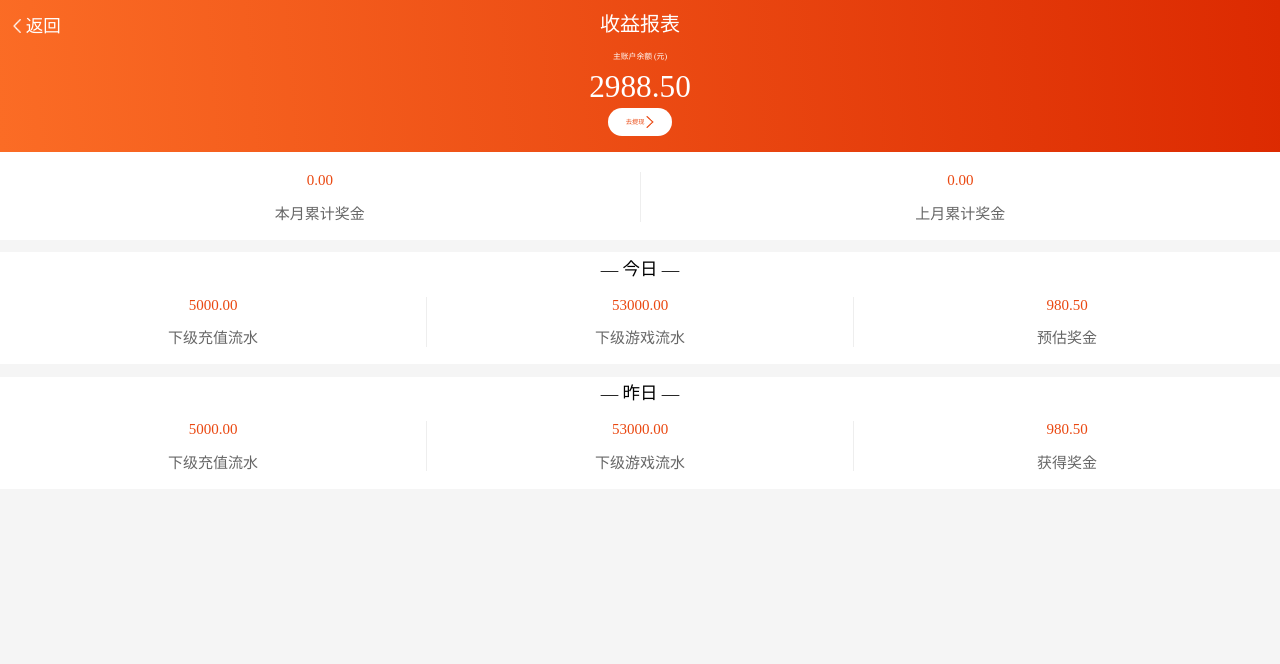
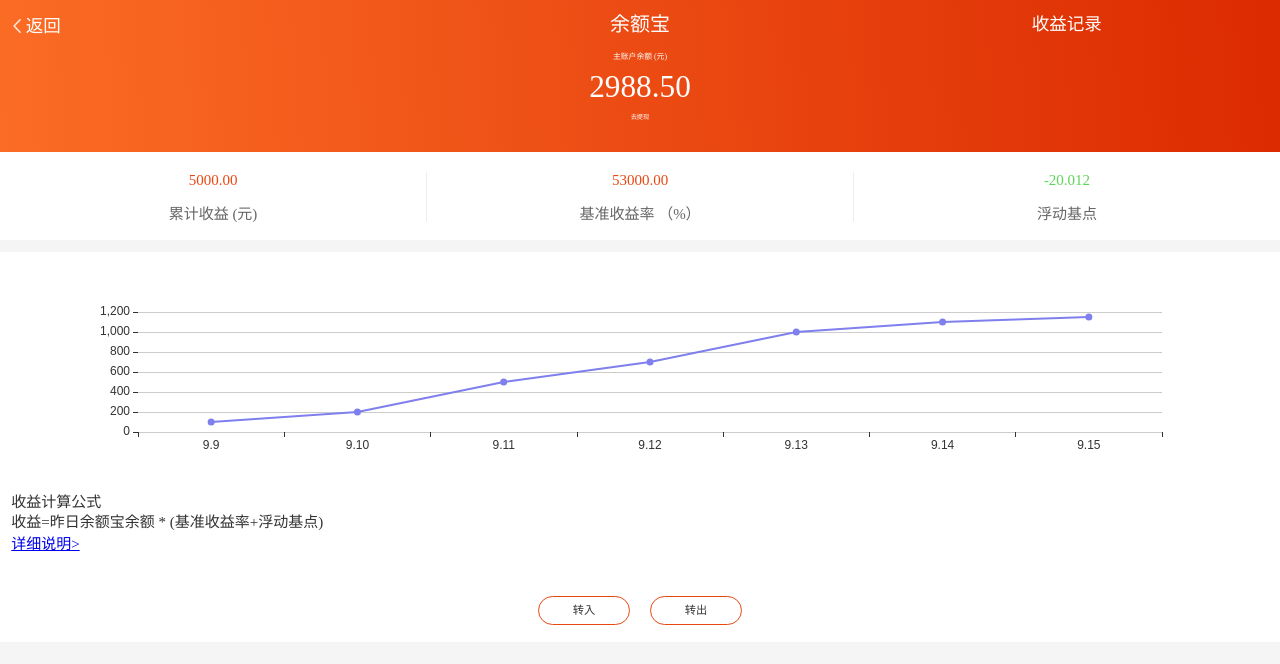
Before and after one commit to lidan327/brand0225, a plain HTML site: page src/balanceTreasure.html in a window 1280 px wide. Drawn offline with Linux system fonts and the light colour scheme; some packages are replaced by stand-ins of ours; a script that the page names is missing.

Commit message:
折线图

```diff
--- a/src/earningsList.html
+++ b/src/balanceTreasure.html
@@ -33,39 +33,46 @@
 			.earnings-balance:nth-child(2){
 				font-size: 3.125rem;
 			}
-			.earnings-balance:nth-child(3)>div{
-				width: 6.375rem;
-				height: 2.75rem;
-				background: #FFFFFF;
-				border-radius: 1.5rem;
-				color: #ea4811;
-				text-align: center;
-				line-height: 2.75rem;
-			}
-			.earnings-balance:nth-child(3) img{
-				height: 1.25rem;
-				vertical-align: middle;
-				margin-bottom:1px;
-			}
 			/*floor0 开始*/
-			/*title 标题 开始*/
-			.earnings-title{
-				background: #FFFFFF;
-				display: flex;
-				font-size: 1.75rem;
-				justify-content: center;
-			}
-			.earnings-title>span{
-				line-height: 1.5rem;
-				padding-top:0.9375rem ;
-			}
-			/*title 标题 结束*/
 			/*floor 开始*/
 			.earnings-wrap .promote-floor>text:first-child{
 				color: #EA4811;
 			}
 			/*floor 结束*/
-
+			/*eacharts 开始*/
+			.balance-eacharts{
+				background: #FFFFFF;
+			}
+			.balance-floor{
+				height: 15rem;
+				background: #FFFFFF;
+				padding:  0 1.125rem;
+				font-size: 1.5rem;
+				color: #333333;
+			}
+			.balance-floor>span{
+				display: block;
+				line-height: 2rem;
+			}
+			.balance-btn{
+				margin-top: 3.125rem;
+				text-align: center;
+				display: flex;
+				justify-content: center;
+			}
+			.balance-btn>p{
+				height: 2.75rem;
+				line-height: 2.75rem;
+				width: 9rem;
+				font-size: 1.125rem;
+				color: #333333;
+				background: #FFFFFF;
+				border: 1px solid #EA4811;
+				border-radius: 2rem;
+			}
+			.balance-btn>p:first-child{
+				margin-right: 2rem;
+			}
 		</style>
 	</head>
 	<body>
@@ -75,8 +82,8 @@
 					<div class="earnings-header">
 						<div class="login-header-title flex header">
 							<div class="login-return"><a href="javascript:history.back(-1)"><img src="../img/arrow-left.png"/><text>返回</text></a></div>
-							<div>收益报表</div>
-							<div></div>
+							<div>余额宝</div>
+							<div>收益记录</div>
 						</div>
 					</div>
 					<!--账户金额floor0 开始-->
@@ -88,67 +95,79 @@
 							<span>2988.50</span>
 						</div>
 						<div class="earnings-balance">
-							<div><span>去提现 </span><img src="../img/ico-arrow-y.png" alt="" /></div>
+							<div><span>去提现 </span></div>
 						</div>
 					</div>
 					<!--账户金额floor0 结束-->
 				</div>
-				<!--推广floor1 开始-->
-				<div class="promote-floors flex">
-					<div class="promote-floor">
-						<text>0.00</text>
-						<text>本月累计奖金</text>
-					</div>
-					<div class="promote-floor">
-						<text>0.00</text>
-						<text>上月累计奖金</text>
-					</div>
-				</div>
-				<!--推广floor1 结束-->
-
 				<!--推广floor2 开始-->
-				<div class="earnings-title">
-					<span>— 今日 —</span>
-				</div>
 				<div class="promote-floors flex">
 					<div class="promote-floor">
 						<text>5000.00</text>
-						<text>下级充值流水</text>
+						<text>累计收益 (元)</text>
 					</div>
 					<div class="promote-floor">
 						<text>53000.00</text>
-						<text>下级游戏流水</text>
+						<text>基准收益率 （%）</text>
 					</div>
 					<div class="promote-floor">
-						<text>980.50</text>
-						<text>预估奖金</text>
+						<text style="color: #5cd655;">-20.012</text>
+						<text>浮动基点</text>
 					</div>
 				</div>
 				<!--推广floor2 结束-->
-
-				<!--推广floor3 开始-->
-				<div class="earnings-title">
-					<span>— 昨日 —</span>
-				</div>
-				<div class="promote-floors flex">
-					<div class="promote-floor">
-						<text>5000.00</text>
-						<text>下级充值流水</text>
-					</div>
-					<div class="promote-floor">
-						<text>53000.00</text>
-						<text>下级游戏流水</text>
-					</div>
-					<div class="promote-floor">
-						<text>980.50</text>
-						<text>获得奖金</text>
+				<!--eacharts折线图 开始-->
+				<div class="balance-eacharts" style="height: 24rem;">
+					<div id="">
+						<div id="echarts" style="width: 100%;height: 24rem; padding: 0 1rem;"></div>
 					</div>
 				</div>
-				<!--推广floor3 结束-->
+				<!--eacharts折线图 结束-->
+				<div class="balance-floor">
+					<span>收益计算公式</span>
+					<span>收益=昨日余额宝余额 * (基准收益率+浮动基点)</span>
+					<a href="#">详细说明></a>
+					<div class="balance-btn">
+						<p>转入</p>
+						<p>转出</p>
+					</div>
+				</div>
 			</div>
+
 		</div>
+		<script src="../js/echarts.min.js" type="text/javascript" charset="utf-8"></script>
 		<script type="text/javascript">
+            var myChart = echarts.init(document.getElementById('echarts'));
+			option = {
+			    xAxis: {
+			        type: 'category',
+			        data: ['9.9', '9.10', '9.11', '9.12', '9.13', '9.14', '9.15'],
+			        axisLine: {show: false},
+			        splitLine: {
+						show: false
+					}
+			    },
+			    yAxis: {
+			        type: 'value',
+			        max:1200,
+			        axisLine: {show: false},
+			        splitLine: {
+						show: true
+					}
+			    },
+			    series: [{
+			        data: [100, 200, 500, 700, 1000, 1100, 1150],
+			        type: 'line',
+			        itemStyle: {
+			        	normal: { color: "#7f7fee"},
+//			        	lineStyle: { color: "#7f7fee" }
+			        },
+			        symbol: 'circle',     //设定为实心点
+                    symbolSize: 7,   //设定实心点的大小
+			    }]
+			};
  			$(document).ready(function(){
+				myChart.setOption(option);
 		        var targetText=$("#target").text();
 		        var clipboard = new Clipboard('#copy_btn');
 
```
